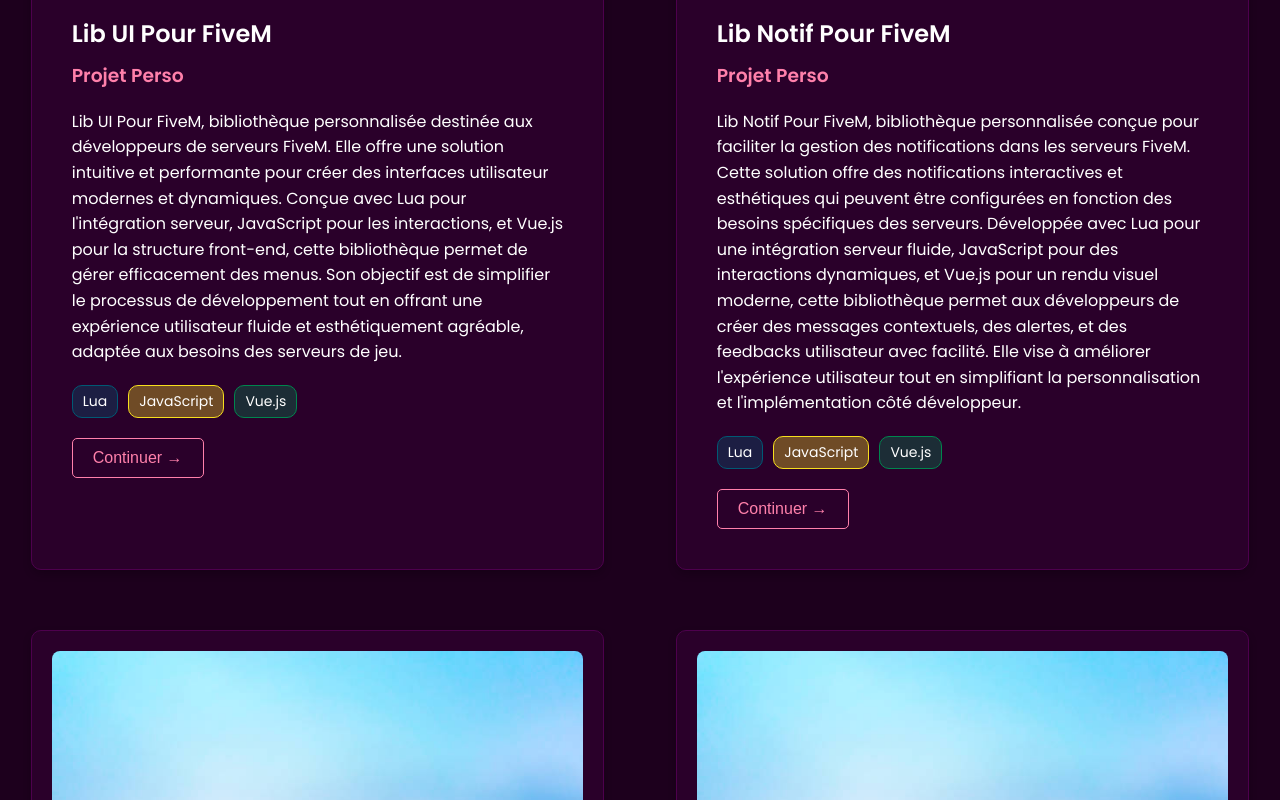
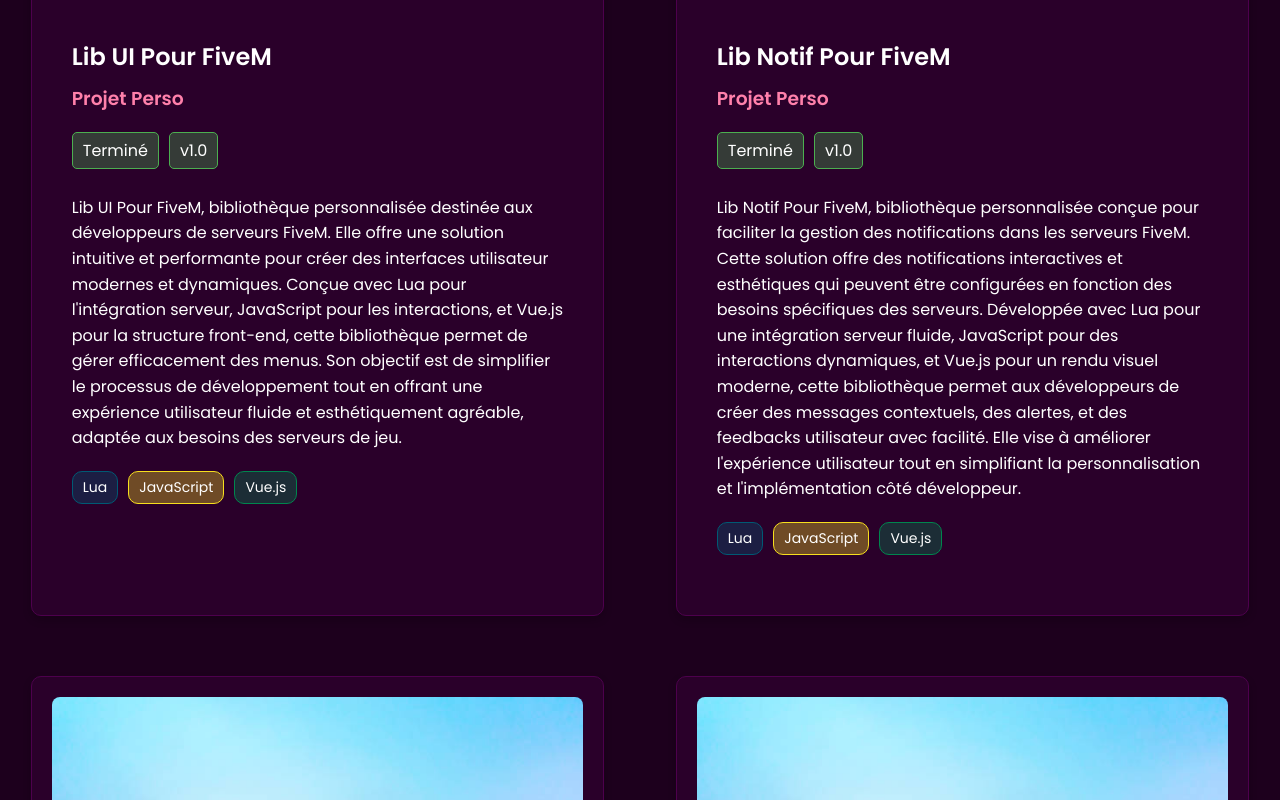
Before and after one commit to AbdelRMB/portfoliov2, a Vue app: page /#/projects in a window 1280 px wide. Shown: the part 1580-2380 px from the top of the page. Built offline with nearby package versions, Linux system fonts and the light colour scheme.

Commit message:
add project status and version display: implement status and version indicators for projects, enhance styling for better visibility

```diff
--- a/src/views/Projects.vue
+++ b/src/views/Projects.vue
@@ -1,28 +1,32 @@
 <template>
     <div class="filter-buttons">
-        <button
-            v-for="(filter, index) in filters"
-            :key="filter.value"
-            @click="setFilter(filter.value)"
-            :class="['filter-button fade-in', { active: activeFilter === filter.value }]"
-            :style="`--delay: ${index};`"
-        >
+        <button v-for="(filter, index) in filters" :key="filter.value" @click="setFilter(filter.value)"
+            :class="['filter-button fade-in', { active: activeFilter === filter.value }]" :style="`--delay: ${index};`">
             {{ filter.label }}
         </button>
     </div>
     <div class="projects-container">
-        <div class="project-card fade-in" v-for="(project, index) in filteredProjects" :key="project.id" :style="`--delay: ${index + filters.length};`">
+        <div class="project-card fade-in" v-for="(project, index) in filteredProjects" :key="project.id"
+            :style="`--delay: ${index + filters.length};`">
             <img :src="project.image" :alt="project.title" class="project-image" />
             <div class="project-details">
                 <h2>{{ project.title }}</h2>
                 <h3>{{ project.categorie }}</h3>
+                <div class="statusversion">
+                    <div class="status"
+                        :class="project.status === 'Terminé' ? 'status-completed' : 'status-in-progress'">
+                        {{ project.status }}
+                    </div>
+                    <div class="version" v-if="project.status === 'Terminé'">
+                        {{ project.version }}
+                    </div>
+                </div>
                 <p>{{ project.description }}</p>
                 <div class="tags">
                     <span v-for="tag in project.tags" :key="tag" :class="['tag', getTagClass(tag)]">
                         {{ tag }}
                     </span>
                 </div>
-                <button class="continue-button">Continuer →</button>
             </div>
         </div>
     </div>
@@ -41,6 +45,8 @@
                     title: "Sae StarWars",
                     image: bg,
                     categorie: "Projet Scolaire",
+                    status: "En cours",
+                    version: "v1.0",
                     description:
                         "Le projet Guide du voyageur galactique est une initiative réalisée dans le cadre de la SAÉ du semestre 3 de l'année 2024-25, inspirée de l'univers de Star Wars. Il vise à développer une application permettant aux voyageurs interstellaires de planifier des itinéraires optimaux entre les planètes en fonction de divers critères.",
                     tags: [
@@ -58,6 +64,8 @@
                     title: "Bot Discord",
                     image: bg,
                     categorie: "Projet Client",
+                    status: "En cours",
+                    version: "v1.0",
                     description:
                         "Bot Discord développé pour automatiser et améliorer la gestion d'une communauté en ligne. Il intègre des fonctionnalités avancées telles que la modération, la gestion des rôles, l'organisation d'événements, des commandes personnalisées et des notifications en temps réel. Conçu en JavaScript avec la bibliothèque Discord.js, il est optimisé pour offrir une expérience utilisateur fluide et répondre rapidement aux commandes des membres. Ce projet met l'accent sur l'efficacité, la sécurité et la personnalisation selon les besoins spécifiques du client.",
                     tags: [
@@ -69,6 +77,8 @@
                 {
                     id: 3,
                     title: "Lib UI Pour FiveM",
+                    status: "Terminé",
+                    version: "v1.0",
                     image: bg,
                     description:
                         "Lib UI Pour FiveM, bibliothèque personnalisée destinée aux développeurs de serveurs FiveM. Elle offre une solution intuitive et performante pour créer des interfaces utilisateur modernes et dynamiques. Conçue avec Lua pour l'intégration serveur, JavaScript pour les interactions, et Vue.js pour la structure front-end, cette bibliothèque permet de gérer efficacement des menus. Son objectif est de simplifier le processus de développement tout en offrant une expérience utilisateur fluide et esthétiquement agréable, adaptée aux besoins des serveurs de jeu.",
@@ -85,6 +95,8 @@
                     title: "Lib Notif Pour FiveM",
                     image: bg,
                     categorie: "Projet Perso",
+                    status: "Terminé",
+                    version: "v1.0",
                     description:
                         "Lib Notif Pour FiveM, bibliothèque personnalisée conçue pour faciliter la gestion des notifications dans les serveurs FiveM. Cette solution offre des notifications interactives et esthétiques qui peuvent être configurées en fonction des besoins spécifiques des serveurs. Développée avec Lua pour une intégration serveur fluide, JavaScript pour des interactions dynamiques, et Vue.js pour un rendu visuel moderne, cette bibliothèque permet aux développeurs de créer des messages contextuels, des alertes, et des feedbacks utilisateur avec facilité. Elle vise à améliorer l'expérience utilisateur tout en simplifiant la personnalisation et l'implémentation côté développeur.",
                     tags: [
@@ -98,6 +110,8 @@
                     title: "Benny's Job Pour FiveM",
                     image: bg,
                     categorie: "Projet Perso",
+                    status: "Terminé",
+                    version: "v1.0",
                     description:
                         "Benny's Job Pour FiveM est une ressource personnalisée destinée aux serveurs FiveM, permettant de gérer un métier immersif et dynamique pour les garages et mécaniciens. Ce système offre des fonctionnalités avancées telles que la réparation de véhicules et la gestion des commandes client directement en jeu. Développé avec Lua pour une intégration serveur efficace, JavaScript pour des interactions en temps réel, et Vue.js pour des interfaces utilisateur intuitives, ce projet vise à enrichir l'expérience de jeu tout en offrant aux développeurs une solution facile à configurer et à personnaliser. Idéal pour les serveurs roleplay, Benny's Job garantit une immersion totale et une gestion professionnelle des garages.",
                     tags: [
@@ -111,6 +125,8 @@
                     title: "F5 Menu Pour FiveM",
                     image: bg,
                     categorie: "Projet Client",
+                    status: "Terminé",
+                    version: "v1.0",
                     description:
                         "F5 Menu Pour FiveM est une ressource personnalisée conçue pour simplifier et améliorer la gestion des interactions en jeu sur les serveurs FiveM. Ce menu contextuel est accessible via une simple touche et offre une interface intuitive pour effectuer diverses actions telles que la gestion des joueurs, l'accès à l'inventaire, ou encore les interactions avec les joueurs et véhicules. Développé avec Lua pour une logique serveur robuste, JavaScript pour des fonctionnalités interactives fluides, et Vue.js pour une interface utilisateur moderne, ce projet vise à offrir une expérience fluide et pratique tant pour les joueurs que pour les administrateurs. Entièrement configurable, F5 Menu s'adapte aux besoins de chaque serveur et améliore considérablement la qualité du gameplay roleplay.",
                     tags: [
@@ -122,8 +138,10 @@
                 {
                     id: 7,
                     title: "Menu Report Pour FiveM",
+                    status: "Terminé",
                     image: bg,
                     categorie: "Projet Perso",
+                    version: "v1.0",
                     description:
                         "Menu Report Pour FiveM est une ressource clé destinée aux serveurs FiveM, conçue pour optimiser la gestion des signalements et améliorer la communication entre les joueurs et les administrateurs. Accessible via une interface intuitive, ce menu permet aux joueurs de soumettre des rapports détaillés sur des incidents en jeu, tels que des comportements inappropriés ou des bugs, directement aux administrateurs. Développé avec Lua pour une intégration serveur performante, JavaScript pour des interactions en temps réel, et Vue.js pour une interface utilisateur moderne, ce projet garantit une gestion efficace des signalements. Configurable et simple à utiliser, Menu Report renforce l'engagement communautaire tout en facilitant la modération et le support sur les serveurs roleplay.",
                     tags: [
@@ -188,6 +206,41 @@
 </script>
 
 <style scoped>
+.statusversion {
+    display: flex;
+    margin-bottom: 10px;
+    gap: 10px;
+}
+
+.version {
+    margin-bottom: 10px;
+    padding: 5px 10px;
+    border-radius: 5px;
+    display: inline-block;
+    color: #fff;
+    background-color: #4caf5056;
+    border: 1px solid #4caf50;
+}
+
+.status {
+    margin-bottom: 10px;
+    padding: 5px 10px;
+    border-radius: 5px;
+    display: inline-block;
+}
+
+.status-completed {
+    color: #fff;
+    background-color: #4caf5056;
+    border: 1px solid #4caf50;
+}
+
+.status-in-progress {
+    color: #fff;
+    background-color: #ff980056;
+    border: 1px solid #ff9800;
+}
+
 .projects-container {
     display: flex;
     flex-wrap: wrap;
@@ -437,7 +490,7 @@
         align-items: center;
     }
 
-    .filter-button{
+    .filter-button {
         width: 200px;
     }
 }
```
